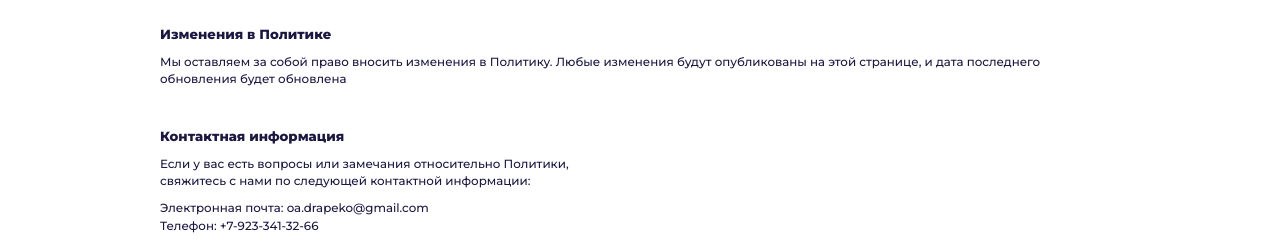
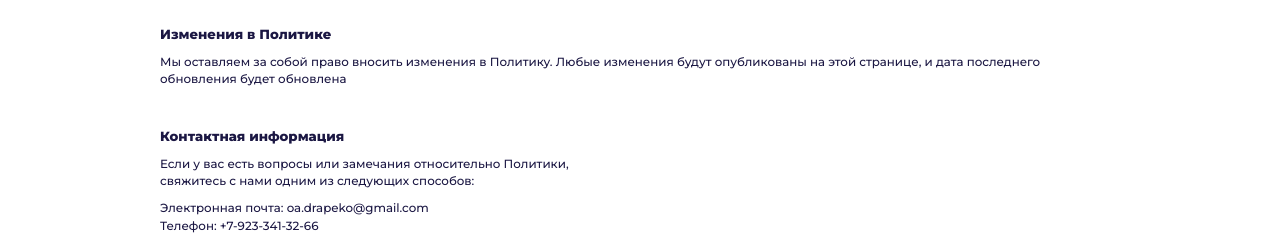
Before and after one commit to vastolya/Olga-Drapeko, a Next.js app: page /privacy_policy in a window 1280 px wide. Shown: the part 797-1047 px from the top of the page. Built offline with nearby package versions, Linux system fonts and the light colour scheme.

Commit message:
hahaha, you thought it was done last time?

```diff
--- a/src/app/privacy_policy/page.tsx
+++ b/src/app/privacy_policy/page.tsx
@@ -97,7 +97,7 @@ const privacy_policy = () => {
           </p>
           <p className="pb-4 md:pb-[1.11vh]">
             Если у вас есть вопросы или замечания относительно Политики, <br className="hidden md:block"/>
-            свяжитесь с нами по следующей контактной информации:
+            свяжитесь с нами одним из следующих способов:
           </p>
           <p>
             Электронная почта: oa.drapeko@gmail.com <br />
```
